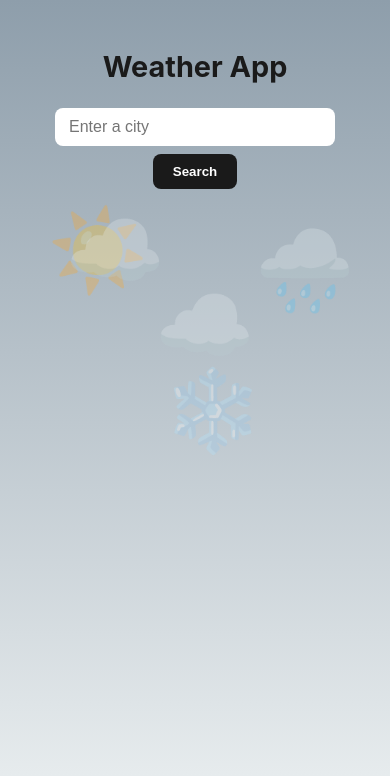
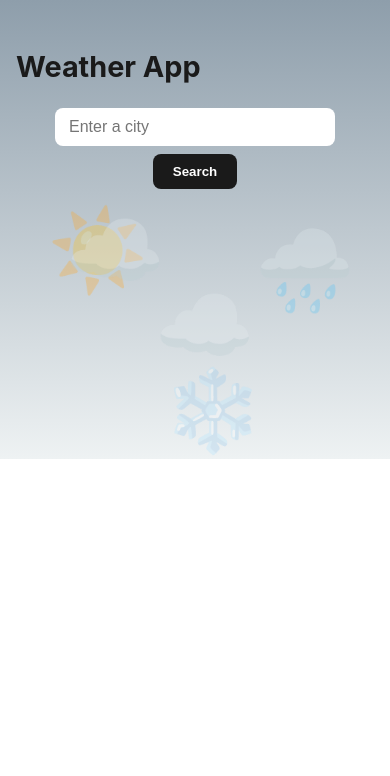
Before and after one commit to MelMastro93/weather-app, a React (Vite) app in the folder weather-app/: page / in a window 390 px wide. Shown: the top 776 px of the page. Built offline with nearby package versions, Linux system fonts and the light colour scheme.

Commit message:
aggiustato le media query

```diff
--- a/weather-app/src/App.css
+++ b/weather-app/src/App.css
@@ -8,10 +8,16 @@ body {
 }
 
 .app {
+ .app {
   min-height: 100vh;
   padding: 60px 20px;
   text-align: center;
   transition: background 0.5s ease;
+  display: flex;
+  flex-direction: column;
+  align-items: center;
+  justify-content: center;
+}
 }
 
 .default {
@@ -262,6 +268,10 @@ button:hover {
     font-size: 8rem;
   }
 
+  .intro-bg {
+  height: 180px;
+}
+
   .intro-icon {
     font-size: 5rem !important;
   }
```
